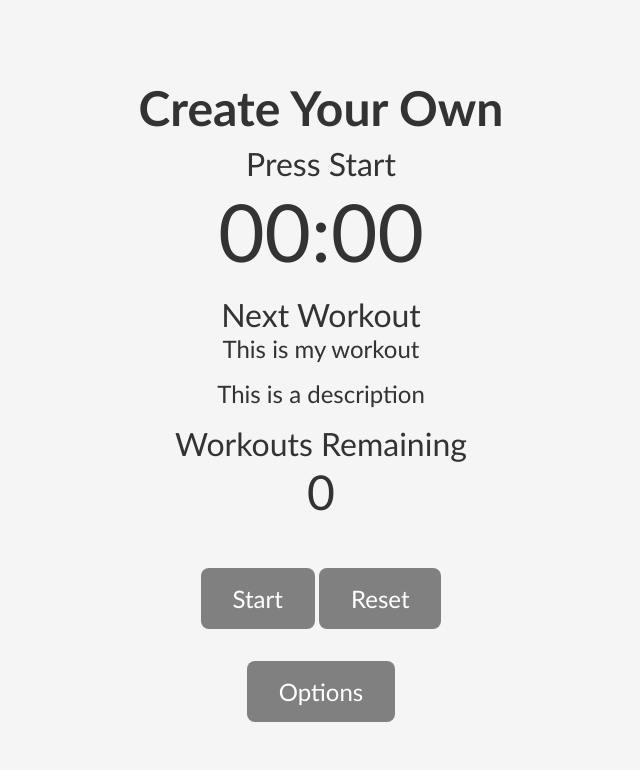
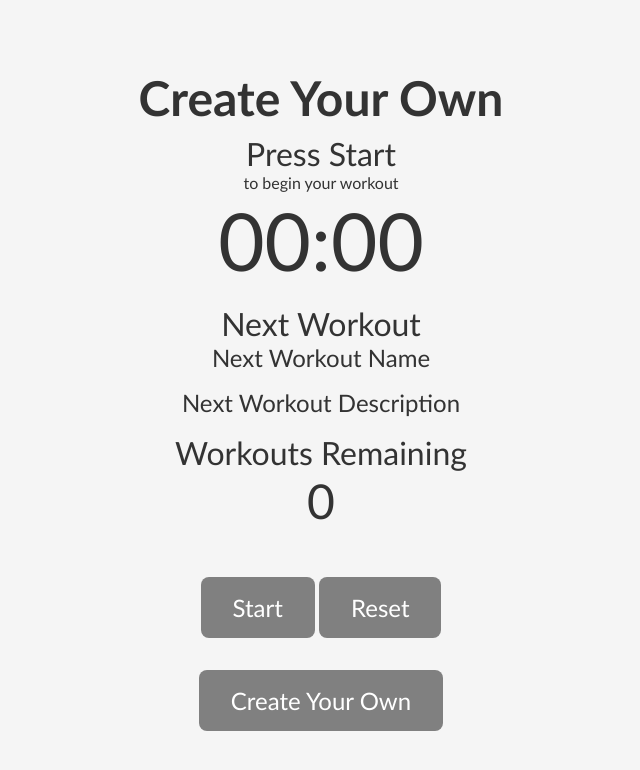
Before and after one commit to RubenTanner/HIIT-Workout-Coursework, a website: page webpages/client/custom.html in a window 1280 px wide. Shown: the whole page, without its empty margins (319-959 px from the left). Drawn offline with Linux system fonts and the light colour scheme.

Commit message:
naming and styles

```diff
--- a/webpages/client/custom.html
+++ b/webpages/client/custom.html
@@ -28,6 +28,7 @@
     <section class="container">
       <h1>Create Your Own</h1>
       <p class="status-text">Press Start</p>
+      <p class="status-description">to begin your workout</p>
       <p class="time" id="time">00:00</p>
       <section class="sets-section" style="display: none">
         <p class="sets-text">Sets Remaining</p>
@@ -35,15 +36,15 @@
       </section>
       <section class="next-workout-section">
         <p class="status-text">Next Workout</p>
-        <p class="next-workout">This is my workout</p>
-        <p class="next-workout">This is a description</p>
+        <p class="next-workout">Next Workout Name</p>
+        <p class="next-workout">Next Workout Description</p>
         <p class="status-text">Workouts Remaining</p>
         <p class="sets">0</p>
       </section>
       <button id="start-btn" class="btn">Start</button>
       <button id="reset-btn" class="btn">Reset</button>
       <section class="advanced-options">
-        <button id="expand-btn" class="btn">Options</button>
+        <button id="expand-btn" class="btn">Create Your Own</button>
         <section class="options-content" style="display: none">
           <section id="form" action="" method="POST">
             <section id="workout-list" class="input-field">
--- a/webpages/client/styles.css
+++ b/webpages/client/styles.css
@@ -40,6 +40,14 @@ input {
 .status-text {
   margin: 0;
   font-size: 2rem;
+  color: #333;
+  text-align: center;
+  transition: color 0.2s ease-in-out;
+}
+
+.status-description {
+  margin: 0;
+  font-size: 1rem;
   color: #333;
   text-align: center;
   transition: color 0.2s ease-in-out;
```
